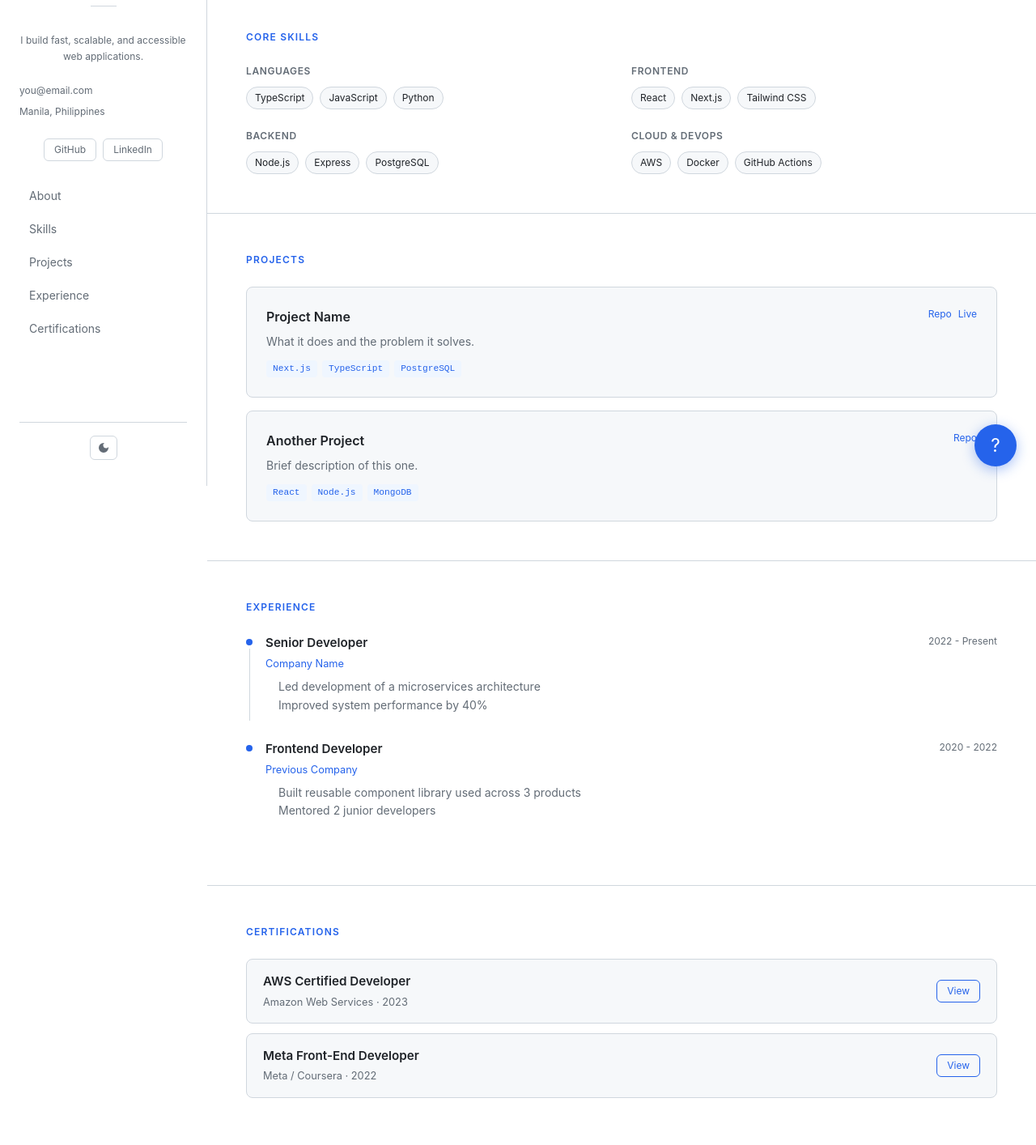
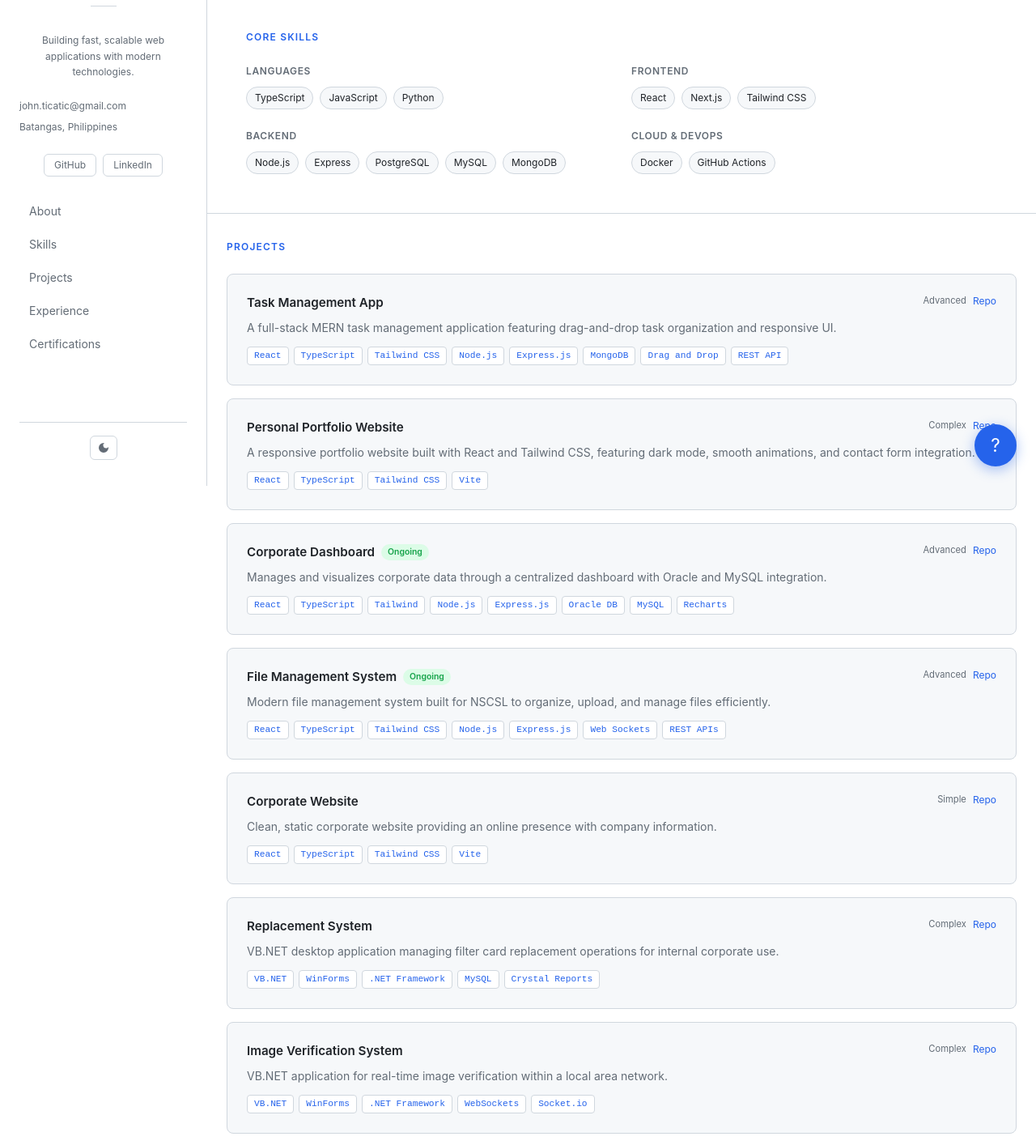
Before and after one commit to aiannyyyy/my-portfolio-rebranded, a Next.js app: page / in a window 1280 px wide. Shown: the part 200-1614 px from the top of the page at 81% size. Built offline with nearby package versions, Linux system fonts and the light colour scheme.

Commit message:
adding skills and details

```diff
--- a/src/components/sections/Projects.tsx
+++ b/src/components/sections/Projects.tsx
@@ -1,14 +1,18 @@
 import { projects } from "@/data"
 export default function Projects() {
   return (
-    <section id="projects" style={{ padding:"48px", borderBottom:"1px solid var(--border)" }}>
+    <section id="projects" style={{ padding:"32px 24px", borderBottom:"1px solid var(--border)" }}>
       <h2 style={{ fontSize:"0.75rem", fontWeight:600, letterSpacing:"0.1em", textTransform:"uppercase", color:"var(--accent)", marginBottom:"24px" }}>Projects</h2>
       <div style={{ display:"flex", flexDirection:"column", gap:"16px" }}>
         {projects.map((project) => (
           <div key={project.id} style={{ padding:"24px", borderRadius:"8px", border:"1px solid var(--border)", backgroundColor:"var(--surface)" }}>
-            <div style={{ display:"flex", justifyContent:"space-between", alignItems:"flex-start", marginBottom:"8px" }}>
-              <h3 style={{ fontSize:"1rem", fontWeight:600, color:"var(--text)", margin:0 }}>{project.title}</h3>
-              <div style={{ display:"flex", gap:"8px" }}>
+            <div style={{ display:"flex", justifyContent:"space-between", alignItems:"flex-start", marginBottom:"8px", flexWrap:"wrap", gap:"8px" }}>
+              <div style={{ display:"flex", alignItems:"center", gap:"8px" }}>
+                <h3 style={{ fontSize:"0.95rem", fontWeight:600, color:"var(--text)", margin:0 }}>{project.title}</h3>
+                {project.ongoing && <span style={{ fontSize:"0.65rem", padding:"2px 8px", borderRadius:"9999px", backgroundColor:"#dcfce7", color:"#16a34a", fontWeight:600 }}>Ongoing</span>}
+              </div>
+              <div style={{ display:"flex", gap:"8px", alignItems:"center" }}>
+                <span style={{ fontSize:"0.7rem", color:"var(--muted)" }}>{project.difficulty}</span>
                 {project.repoUrl && <a href={project.repoUrl} target="_blank" rel="noopener noreferrer" style={{ fontSize:"0.75rem", color:"var(--accent)", textDecoration:"none" }}>Repo</a>}
                 {project.liveUrl && <a href={project.liveUrl} target="_blank" rel="noopener noreferrer" style={{ fontSize:"0.75rem", color:"var(--accent)", textDecoration:"none" }}>Live</a>}
               </div>
@@ -16,7 +20,7 @@ export default function Projects() {
             <p style={{ fontSize:"0.875rem", color:"var(--muted)", marginBottom:"12px", lineHeight:1.6 }}>{project.description}</p>
             <div style={{ display:"flex", flexWrap:"wrap", gap:"6px" }}>
               {project.tech.map((t) => (
-                <span key={t} style={{ fontSize:"0.7rem", padding:"2px 8px", borderRadius:"4px", backgroundColor:"var(--accent-subtle, #eff6ff)", color:"var(--accent)", fontFamily:"monospace" }}>{t}</span>
+                <span key={t} style={{ fontSize:"0.7rem", padding:"2px 8px", borderRadius:"4px", backgroundColor:"var(--canvas)", border:"1px solid var(--border)", color:"var(--accent)", fontFamily:"monospace" }}>{t}</span>
               ))}
             </div>
           </div>
--- a/src/data/experience.ts
+++ b/src/data/experience.ts
@@ -1,20 +1,20 @@
 export const experience = [
   {
-    company: "Company Name",
-    role: "Senior Developer",
-    period: "2022 - Present",
+    company: "Newborn Screening Center - Southern Luzon",
+    role: "Computer Programmer I",
+    period: "2024 - Present",
     description: [
-      "Led development of a microservices architecture",
+      "Create applications depends on the users concern",
       "Improved system performance by 40%",
     ],
   },
   {
-    company: "Previous Company",
-    role: "Frontend Developer",
-    period: "2020 - 2022",
+    company: "Star Tollway Corporation",
+    role: "IT Support / Operator",
+    period: "February 2023 - July 2023",
     description: [
-      "Built reusable component library used across 3 products",
-      "Mentored 2 junior developers",
+      "Data Entry",
+      "Support Hardware and Software of the Company",
     ],
   },
 ]
--- a/src/data/personal.ts
+++ b/src/data/personal.ts
@@ -1,11 +1,11 @@
 export const personal = {
-  name: "Your Name",
-  title: "Full Stack Developer",
-  bio: "I build fast, scalable, and accessible web applications.",
-  email: "you@email.com",
-  location: "Manila, Philippines",
-  github: "https://github.com/yourhandle",
-  linkedin: "https://linkedin.com/in/yourhandle",
-  resumeUrl: "/resume.pdf",
+  name: "John Adrian Ticatic",
+  title: "Software Engineer",
+  bio: "Building fast, scalable web applications with modern technologies.",
+  email: "john.ticatic@gmail.com",
+  location: "Batangas, Philippines",
+  github: "https://github.com/aiannyyyy",
+  linkedin: "https://www.linkedin.com/in/john-adrian-ticatic-a080b6206/",
+  resumeUrl: "/JohnAdrianTicatic_CV.pdf",
   avatarUrl: "/avatar.jpg",
 }
--- a/src/data/projects.ts
+++ b/src/data/projects.ts
@@ -1,20 +1,98 @@
 export const projects = [
   {
-    id: "project-1",
-    title: "Project Name",
-    description: "What it does and the problem it solves.",
-    tech: ["Next.js", "TypeScript", "PostgreSQL"],
-    liveUrl: "https://yourproject.com",
-    repoUrl: "https://github.com/you/project",
+    id: "p1",
+    title: "Task Management App",
+    description: "A full-stack MERN task management application featuring drag-and-drop task organization and responsive UI.",
+    explanation: "Built my first full-stack application using the MERN stack, taking it from development to full cloud deployment. The app allows users to create, organize, and manage tasks with drag-and-drop functionality, workspace collaboration, dark mode, and attachment/comment support.",
+    tech: ["React", "TypeScript", "Tailwind CSS", "Node.js", "Express.js", "MongoDB", "Drag and Drop", "REST API"],
+    repoUrl: "https://github.com/aiannyyyy/task-management-app.git",
+    liveUrl: "",
+    difficulty: "Advanced",
+    ongoing: false,
     featured: true,
   },
   {
-    id: "project-2",
-    title: "Another Project",
-    description: "Brief description of this one.",
-    tech: ["React", "Node.js", "MongoDB"],
+    id: "p2",
+    title: "Personal Portfolio Website",
+    description: "A responsive portfolio website built with React and Tailwind CSS, featuring dark mode, smooth animations, and contact form integration.",
+    explanation: "Created to represent my work in web development. Demonstrates skills, displays projects, and provides ways to contact or collaborate.",
+    tech: ["React", "TypeScript", "Tailwind CSS", "Vite"],
+    repoUrl: "https://github.com/aiannyyyy/my-portfolio.git",
     liveUrl: "",
-    repoUrl: "https://github.com/you/project2",
+    difficulty: "Complex",
+    ongoing: false,
     featured: true,
   },
+  {
+    id: "p3",
+    title: "Corporate Dashboard",
+    description: "Manages and visualizes corporate data through a centralized dashboard with Oracle and MySQL integration.",
+    explanation: "Integrates Oracle for analytical queries and MySQL for CRUD operations, with a Node.js + Express backend and pure HTML/CSS/JS frontend. Also using Recharts for displaying trends and data.",
+    tech: ["React", "TypeScript", "Tailwind", "Node.js", "Express.js", "Oracle DB", "MySQL", "Recharts"],
+    repoUrl: "https://github.com/aiannyyyy/TEST-NSCSL-DASHBOARD.git",
+    liveUrl: "",
+    difficulty: "Advanced",
+    ongoing: true,
+    featured: true,
+  },
+  {
+    id: "p4",
+    title: "File Management System",
+    description: "Modern file management system built for NSCSL to organize, upload, and manage files efficiently.",
+    explanation: "Developed using React (TypeScript) for the frontend and Node.js + Express for the backend. Also has a messaging system with web sockets for internal communication.",
+    tech: ["React", "TypeScript", "Tailwind CSS", "Node.js", "Express.js", "Web Sockets", "REST APIs"],
+    repoUrl: "https://github.com/aiannyyyy/nscsl-file-management-system.git",
+    liveUrl: "",
+    difficulty: "Advanced",
+    ongoing: true,
+    featured: true,
+  },
+  {
+    id: "p5",
+    title: "Corporate Website",
+    description: "Clean, static corporate website providing an online presence with company information.",
+    explanation: "Serves as an online presence for the company, providing essential info such as services, contact details, and organizational background.",
+    tech: ["React", "TypeScript", "Tailwind CSS", "Vite"],
+    repoUrl: "https://github.com/aiannyyyy/nscsl-website.git",
+    liveUrl: "",
+    difficulty: "Simple",
+    ongoing: false,
+    featured: false,
+  },
+  {
+    id: "p6",
+    title: "Replacement System",
+    description: "VB.NET desktop application managing filter card replacement operations for internal corporate use.",
+    explanation: "Manages filter card replacement operations, recording, updating, and monitoring replacement transactions.",
+    tech: ["VB.NET", "WinForms", ".NET Framework", "MySQL", "Crystal Reports"],
+    repoUrl: "https://github.com/aiannyyyy/ReplacementSystem.git",
+    liveUrl: "",
+    difficulty: "Complex",
+    ongoing: false,
+    featured: false,
+  },
+  {
+    id: "p7",
+    title: "Image Verification System",
+    description: "VB.NET application for real-time image verification within a local area network.",
+    explanation: "Uses WebSocket technology for real-time notifications between connected clients during verification workflows.",
+    tech: ["VB.NET", "WinForms", ".NET Framework", "WebSockets", "Socket.io"],
+    repoUrl: "https://github.com/aiannyyyy/TRANSFER.git",
+    liveUrl: "",
+    difficulty: "Complex",
+    ongoing: false,
+    featured: false,
+  },
+  {
+    id: "p8",
+    title: "Accounting System",
+    description: "Desktop-based Accounting System built with VB.NET for financial management and reporting.",
+    explanation: "Manages accounting operations like receivables, payables, and financial summaries with an intuitive interface for reports.",
+    tech: ["VB.NET", "WinForms", ".NET Framework", "Entity Framework", "Crystal Reports"],
+    repoUrl: "https://github.com/aiannyyyy/AccountingSystem.git",
+    liveUrl: "",
+    difficulty: "Complex",
+    ongoing: false,
+    featured: false,
+  },
 ]
--- a/src/data/skills.ts
+++ b/src/data/skills.ts
@@ -12,11 +12,11 @@ export const skills = [
   {
     category: "Backend",
     icon: "server",
-    items: ["Node.js", "Express", "PostgreSQL"],
+    items: ["Node.js", "Express", "PostgreSQL", "MySQL", "MongoDB"],
   },
   {
     category: "Cloud & DevOps",
     icon: "cloud",
-    items: ["AWS", "Docker", "GitHub Actions"],
+    items: ["Docker", "GitHub Actions"],
   },
 ]
```
